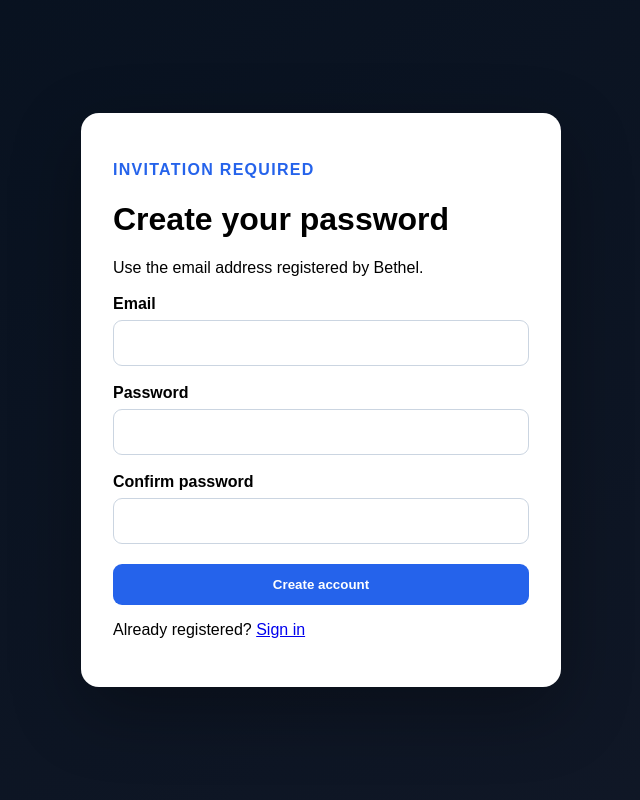
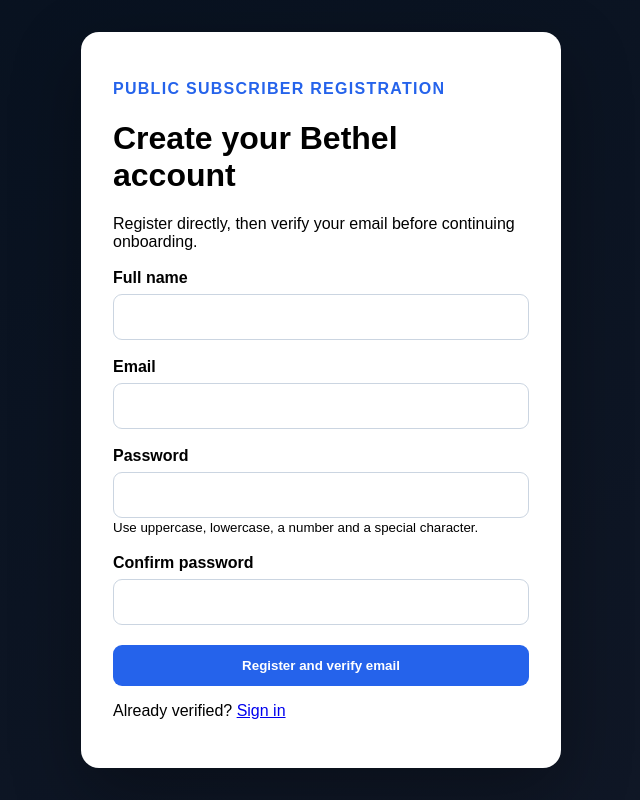
Before and after one commit to BethelTradingTech/Bethel, a React (Vite) app in the folder mobile-pwa/: page /register in a window 1280 px wide. Shown: the whole page, without its empty margins (319-959 px from the left). Built offline with nearby package versions, Linux system fonts and the light colour scheme; no server answers.

Commit message:
Make subscriber registration public-first

```diff
--- a/mobile-pwa/src/pages/onboarding/Register.jsx
+++ b/mobile-pwa/src/pages/onboarding/Register.jsx
@@ -1,40 +1,63 @@
 import { useState } from "react";
-import { Link, useNavigate } from "react-router-dom";
+import { Link } from "react-router-dom";
 import { registerSubscriber } from "../../services/auth";
 
 export default function Register() {
-  const navigate = useNavigate();
   const [form, setForm] = useState({
+    name: "",
     email: "",
     password: "",
     confirmPassword: ""
   });
   const [error, setError] = useState("");
+  const [message, setMessage] = useState("");
+  const [submitting, setSubmitting] = useState(false);
 
   async function submit(event) {
     event.preventDefault();
     setError("");
+    setMessage("");
     if (form.password !== form.confirmPassword) {
       setError("Passwords do not match");
       return;
     }
+    setSubmitting(true);
     try {
-      await registerSubscriber(form.email, form.password);
-      navigate("/login");
+      const result = await registerSubscriber(
+        form.name.trim(),
+        form.email.trim().toLowerCase(),
+        form.password
+      );
+      setMessage(
+        result.message ||
+          "Account created. Check your email and verify it before signing in."
+      );
+      setForm({ name: "", email: form.email, password: "", confirmPassword: "" });
     } catch (requestError) {
       setError(
         requestError.response?.data?.detail ||
-          "Your investor invitation could not be found"
+          "Registration could not be completed"
       );
+    } finally {
+      setSubmitting(false);
     }
   }
 
   return (
     <main className="onboarding-shell">
       <form className="onboarding-card" onSubmit={submit}>
-        <p className="eyebrow">Invitation required</p>
-        <h1>Create your password</h1>
-        <p>Use the email address registered by Bethel.</p>
+        <p className="eyebrow">Public subscriber registration</p>
+        <h1>Create your Bethel account</h1>
+        <p>Register directly, then verify your email before continuing onboarding.</p>
+        <label>Full name</label>
+        <input
+          type="text"
+          minLength="2"
+          maxLength="100"
+          required
+          value={form.name}
+          onChange={(event) => setForm({ ...form, name: event.target.value })}
+        />
         <label>Email</label>
         <input
           type="email"
@@ -45,23 +68,28 @@
         <label>Password</label>
         <input
           type="password"
-          minLength="10"
+          minLength="12"
           required
           value={form.password}
           onChange={(event) => setForm({ ...form, password: event.target.value })}
         />
+        <small>Use uppercase, lowercase, a number and a special character.</small>
         <label>Confirm password</label>
         <input
           type="password"
+          minLength="12"
           required
           value={form.confirmPassword}
           onChange={(event) =>
             setForm({ ...form, confirmPassword: event.target.value })
           }
         />
-        <button>Create account</button>
+        <button disabled={submitting}>
+          {submitting ? "Creating account…" : "Register and verify email"}
+        </button>
+        {message && <p className="form-success">{message}</p>}
         {error && <p className="form-error">{error}</p>}
-        <p>Already registered? <Link to="/login">Sign in</Link></p>
+        <p>Already verified? <Link to="/login">Sign in</Link></p>
       </form>
     </main>
   );
```
